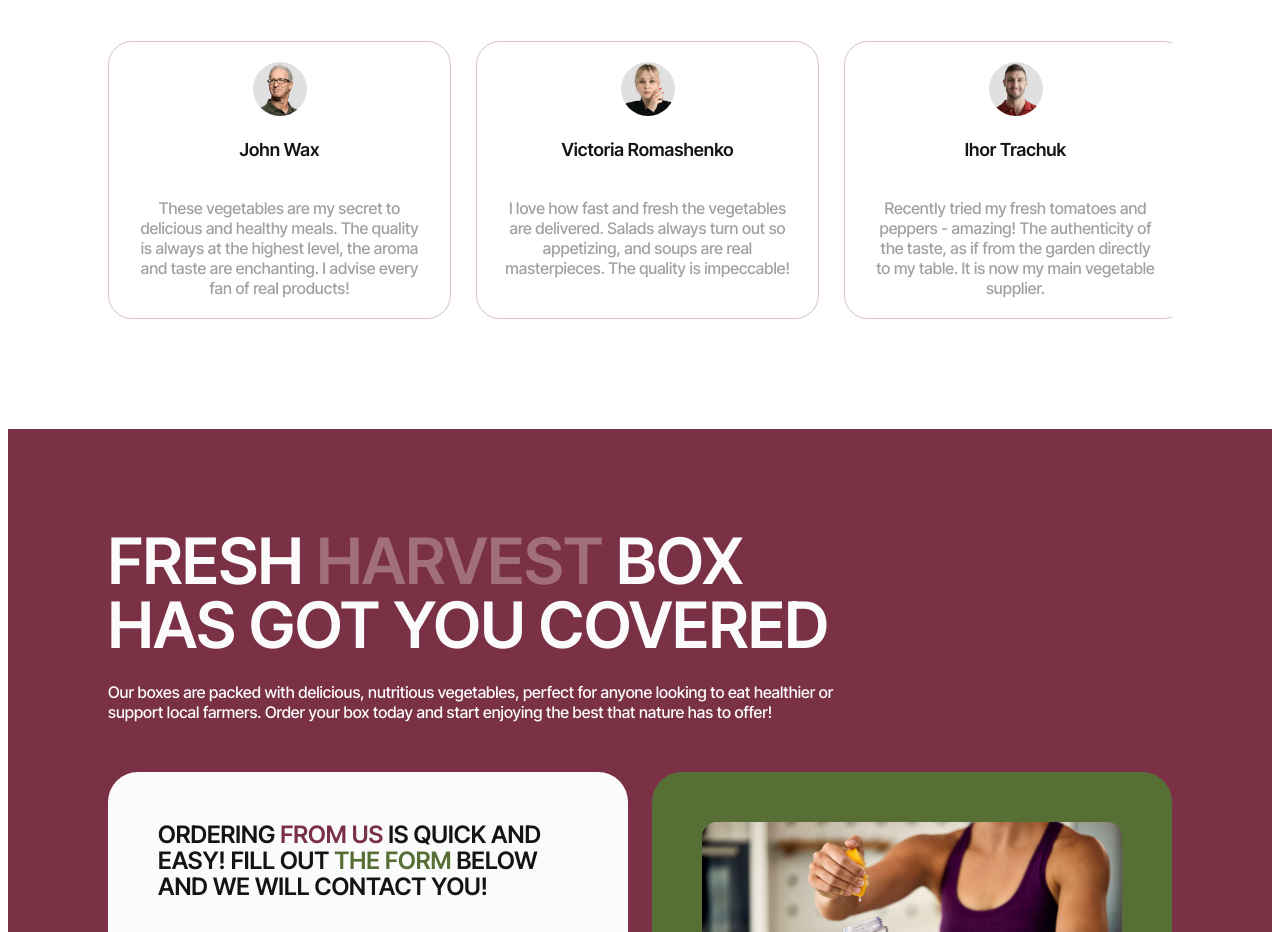
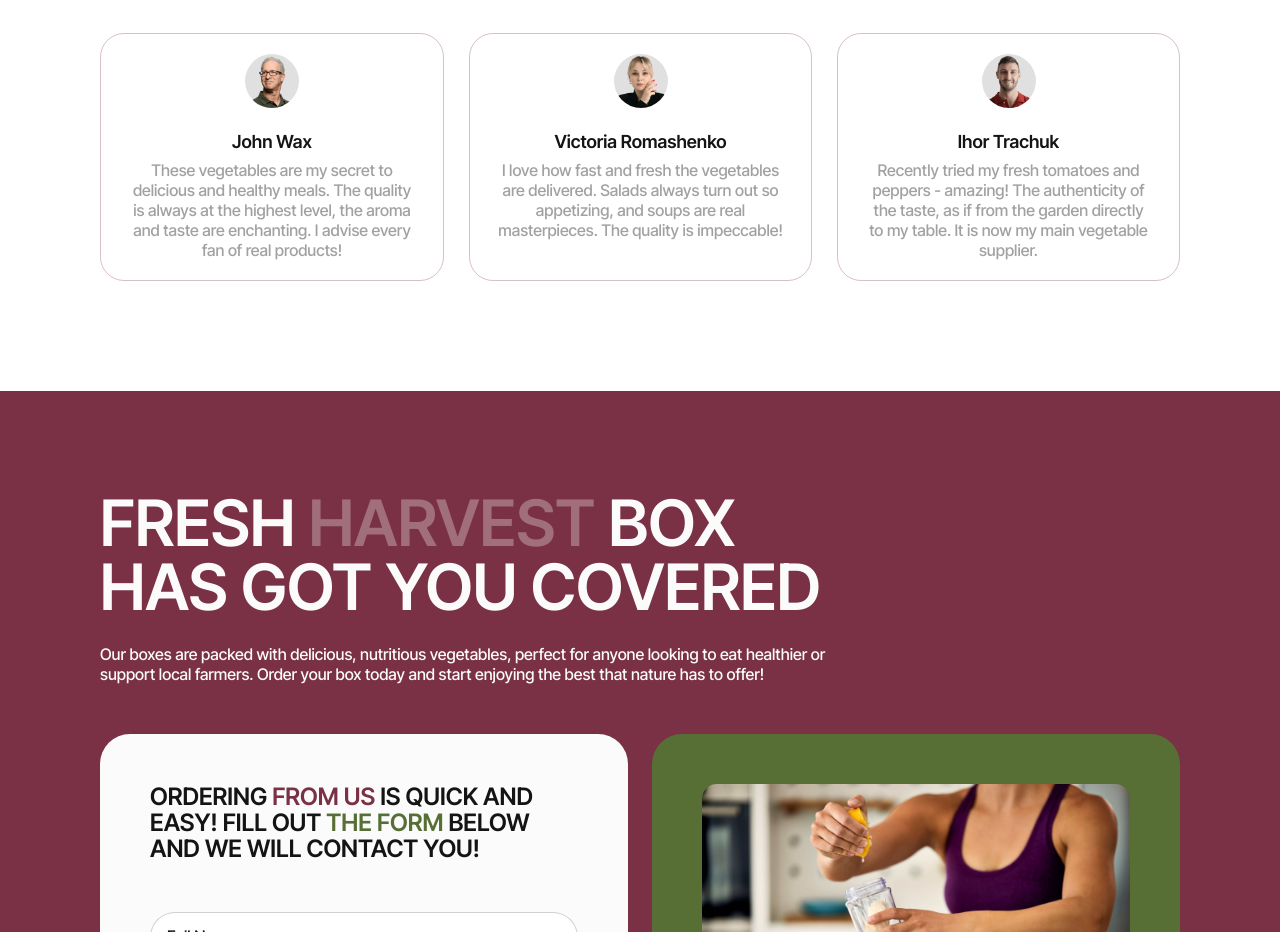
Before and after one commit to Glazunovatomara/Green.Harvest, a plain HTML site: page index.html in a window 1280 px wide. Shown: the part 3500-4432 px from the top of the page. Drawn offline with Linux system fonts and the light colour scheme.

Commit message:
fix:style

```diff
--- a/assets/style/style.css
+++ b/assets/style/style.css
@@ -25,6 +25,7 @@
   box-sizing: border-box;
   scroll-behavior: smooth;
   font-family: 'InterTight';
+  margin: 0;
 }
 h1,
 h2,
```
